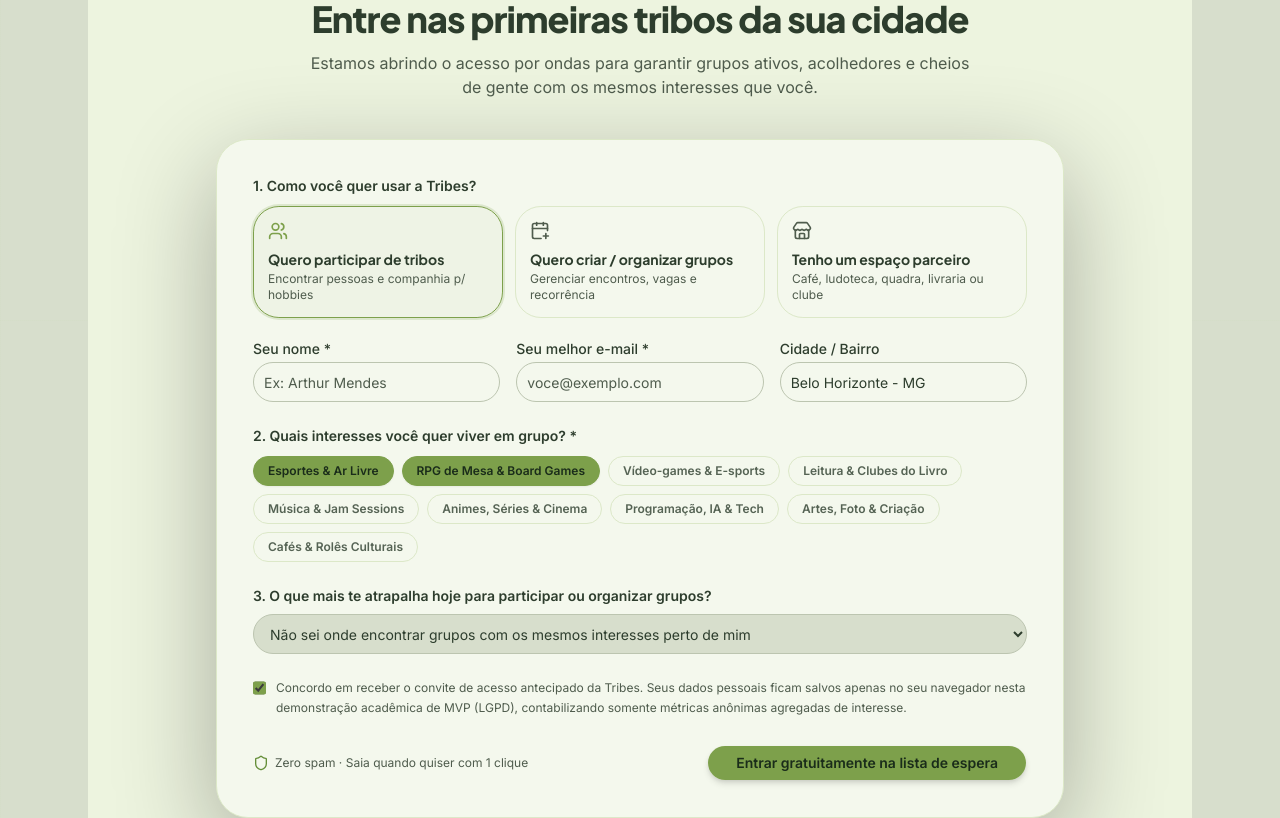
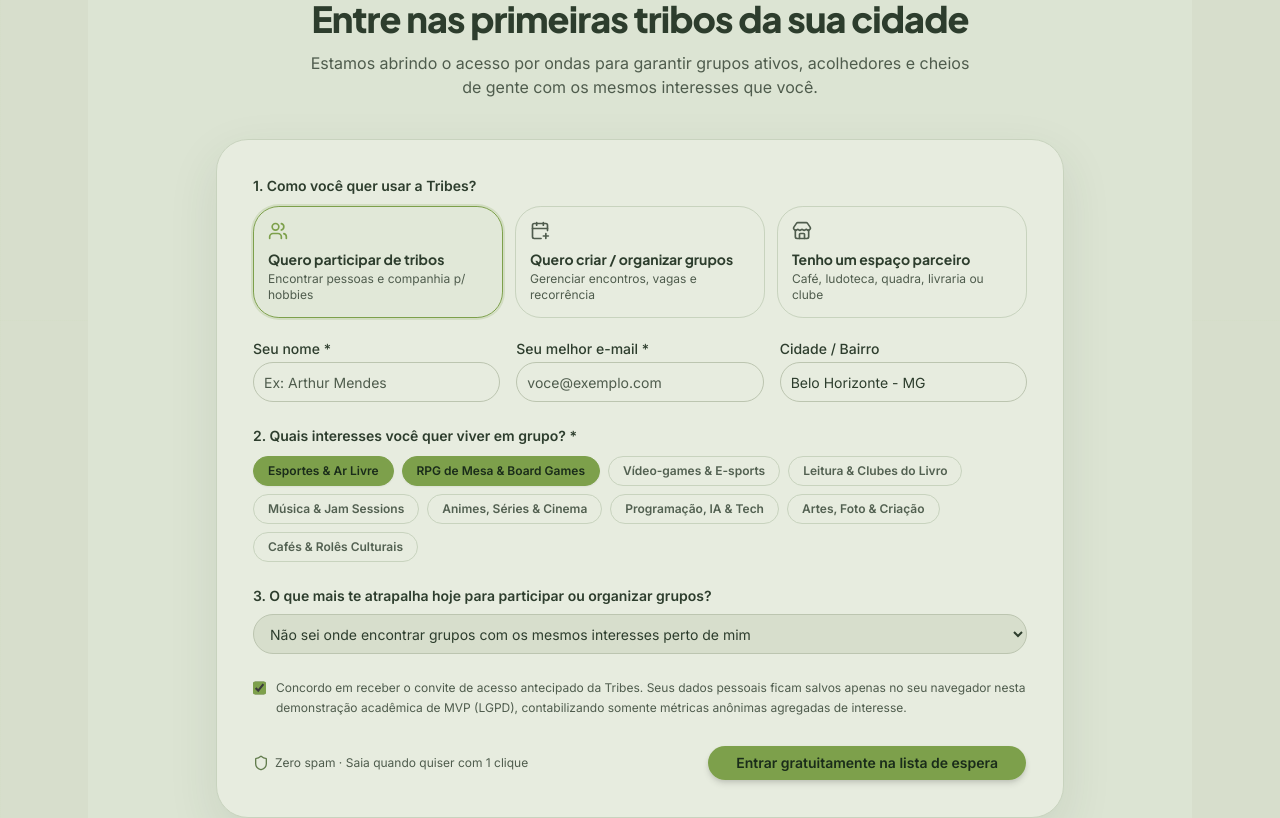
Before and after one commit to ArthurG12/Tribes, a Next.js app: page /lista-de-espera in a window 1280 px wide. Shown: the part 480-1298 px from the top of the page. Built offline with nearby package versions, Linux system fonts and the light colour scheme.

Commit message:
Soften waitlist form surfaces

```diff
--- a/src/components/tribes/waitlist-section.tsx
+++ b/src/components/tribes/waitlist-section.tsx
@@ -155,7 +155,7 @@ export function WaitlistSection({
   return (
     <section
       id="lista-espera"
-      className="relative overflow-hidden border-y border-border bg-[#edf4df] py-24 sm:py-28"
+      className="relative overflow-hidden border-y border-border bg-[#dce4d3] py-24 sm:py-28"
     >
       <div className="mx-auto max-w-4xl px-4 sm:px-6">
         <div className="mx-auto max-w-2xl text-center">
@@ -170,15 +170,15 @@ export function WaitlistSection({
           </p>
         </div>
 
-        <div className="mt-10 rounded-[2rem] border border-[#dce8c8] bg-[#f4f8ed] p-6 shadow-[0_30px_100px_rgba(0,0,0,0.3)] backdrop-blur-xl sm:p-9">
+        <div className="mt-10 rounded-[2rem] border border-[#c8d3be] bg-[#e7ecdf] p-6 shadow-[0_18px_50px_rgba(48,66,45,0.10)] backdrop-blur-xl sm:p-9">
           {submittedState ? (
             <div className="space-y-6 py-2 text-center">
-              <div className="mx-auto flex size-14 items-center justify-center rounded-2xl bg-[#e9f4d8] text-[#648e38]">
+              <div className="mx-auto flex size-14 items-center justify-center rounded-2xl bg-[#dce7ce] text-[#627c4d]">
                 <CheckCircle2 className="size-8" />
               </div>
 
               <div>
-                <Badge className="bg-[#e9f4d8] text-[#527d30]">
+                <Badge className="bg-[#dce7ce] text-[#536c43]">
                   Convite #{submittedState.queuePosition} reservado
                 </Badge>
                 <h3 className="mt-2 font-heading text-2xl font-extrabold text-foreground">
@@ -197,7 +197,7 @@ export function WaitlistSection({
                 </p>
               </div>
 
-              <div className="mx-auto max-w-xl rounded-2xl border border-[#dce8c8] bg-white p-4 text-left">
+              <div className="mx-auto max-w-xl rounded-2xl border border-[#c8d3be] bg-white p-4 text-left">
                 <p className="text-xs font-semibold uppercase tracking-wider text-muted-foreground">
                   Tribos compatíveis com o seu perfil no lançamento:
                 </p>
@@ -205,7 +205,7 @@ export function WaitlistSection({
                   {submittedState.recommendedTribes.map((tribe) => (
                     <div
                       key={tribe.id}
-                      className="rounded-xl border border-[#dce8c8] bg-[#f4f8ed] p-3"
+                      className="rounded-xl border border-[#c8d3be] bg-[#e7ecdf] p-3"
                     >
                       <p className="font-heading text-sm font-bold text-foreground">
                         {tribe.name}
@@ -295,7 +295,7 @@ export function WaitlistSection({
                         className={`flex flex-col items-start rounded-2xl border p-3.5 text-left transition-all ${
                           active
                             ? "border-primary bg-primary/[0.05] ring-2 ring-primary/20"
-                            : "border-[#dce8c8] bg-[#f4f8ed] hover:border-primary/40 hover:bg-primary/[0.04]"
+                            : "border-[#c8d3be] bg-[#e7ecdf] hover:border-primary/40 hover:bg-primary/[0.04]"
                         }`}
                       >
                         <Icon
@@ -368,7 +368,7 @@ export function WaitlistSection({
                         className={`rounded-full border px-3.5 py-1.5 text-xs font-semibold transition-all ${
                           selected
                             ? "border-primary bg-primary text-primary-foreground shadow-xs"
-                            : "border-[#dce8c8] bg-[#f4f8ed] text-foreground/80 hover:border-primary/40"
+                            : "border-[#c8d3be] bg-[#e7ecdf] text-foreground/80 hover:border-primary/40"
                         }`}
                       >
                         {cat.label}
@@ -418,7 +418,7 @@ export function WaitlistSection({
 
               <div className="flex flex-col items-center justify-between gap-3 pt-1 sm:flex-row">
                 <span className="inline-flex items-center gap-1.5 text-xs text-muted-foreground">
-                  <Shield className="size-4 text-[#648e38]" />
+                  <Shield className="size-4 text-[#627c4d]" />
                   Zero spam · Saia quando quiser com 1 clique
                 </span>
 
```
